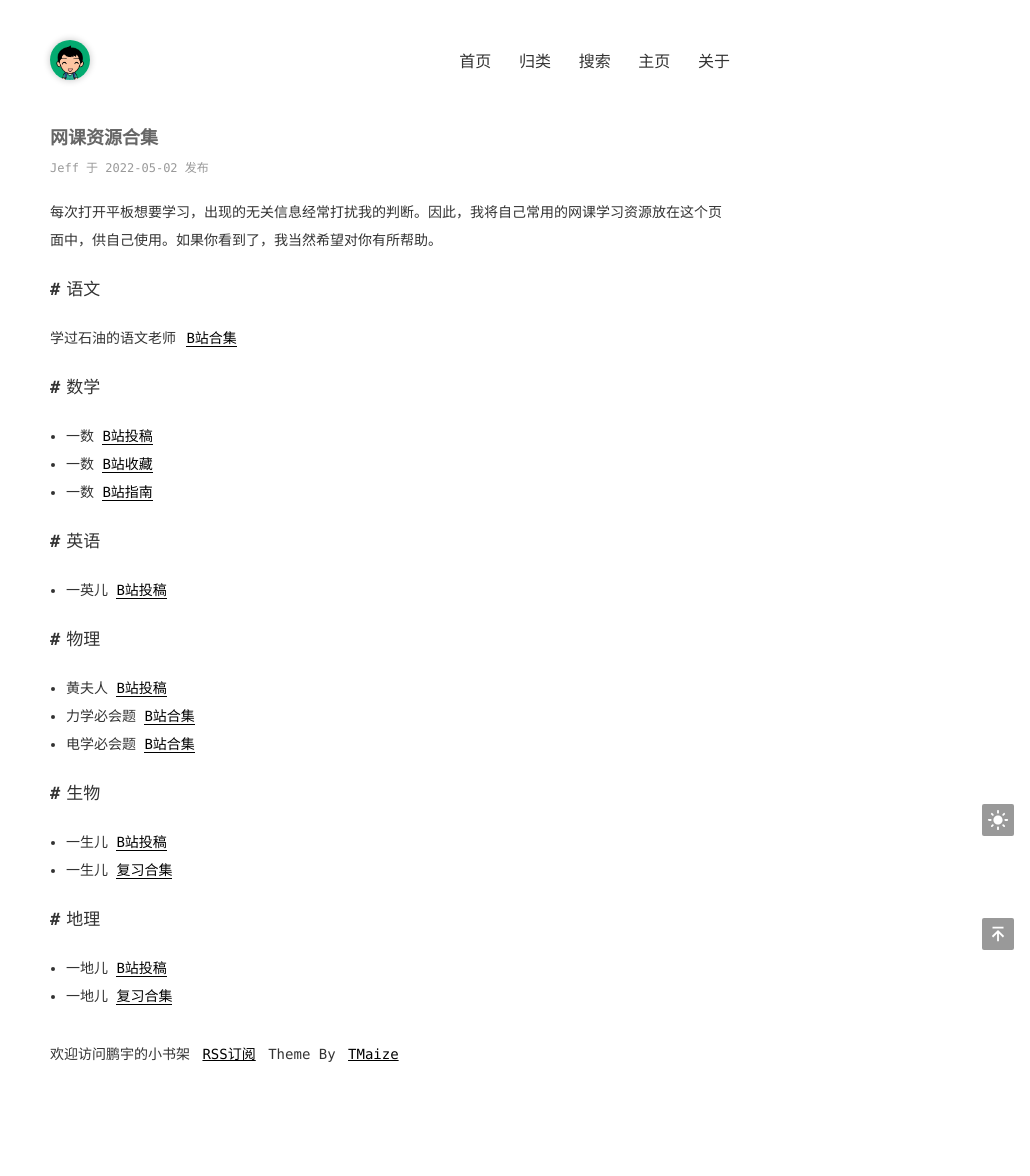
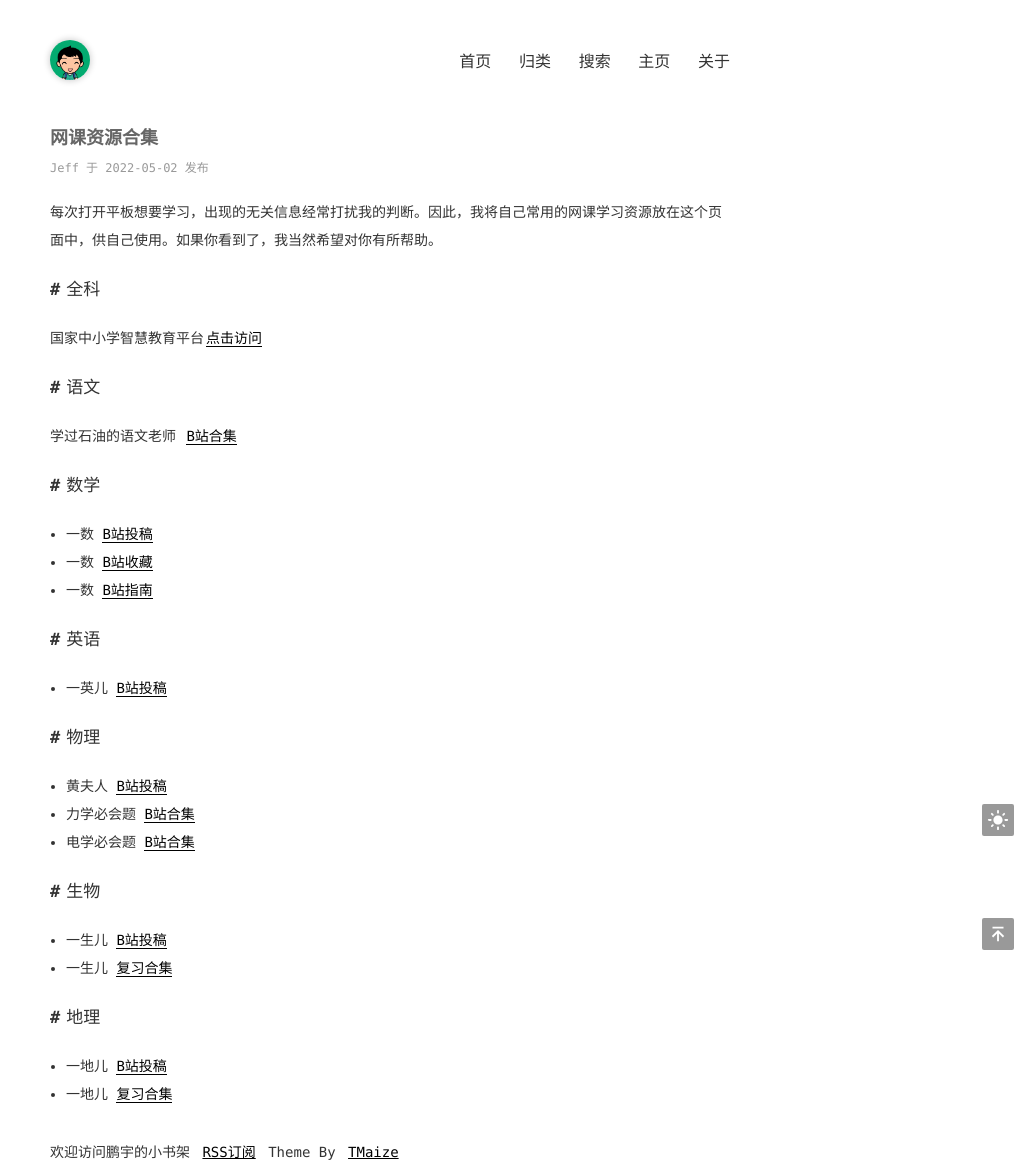
Before and after one commit to PengyuJiang/PenguJiang.github.io, a Jekyll site: the page built from _posts/2022-05-02-网课资料.md, in a window 1280 px wide. Shown: the whole page, without its empty margins (250-1280 px from the left). Built offline with Jekyll 4.4.1, drawn with Linux system fonts in a browser that asks for light colours; before the commit the page ends 1078 px from its top, so only the background shows below that.

Commit message:
Update 2022-05-02-网课资料.md

```diff
--- a/_posts/2022-05-02-网课资料.md
+++ b/_posts/2022-05-02-网课资料.md
@@ -4,6 +4,9 @@ title: 网课资源合集
 categories: [资源,高考]
 ---
 每次打开平板想要学习，出现的无关信息经常打扰我的判断。因此，我将自己常用的网课学习资源放在这个页面中，供自己使用。如果你看到了，我当然希望对你有所帮助。
+
+# 全科
+国家中小学智慧教育平台[点击访问](https://www.zxx.edu.cn/)
 
 # 语文
 
```
